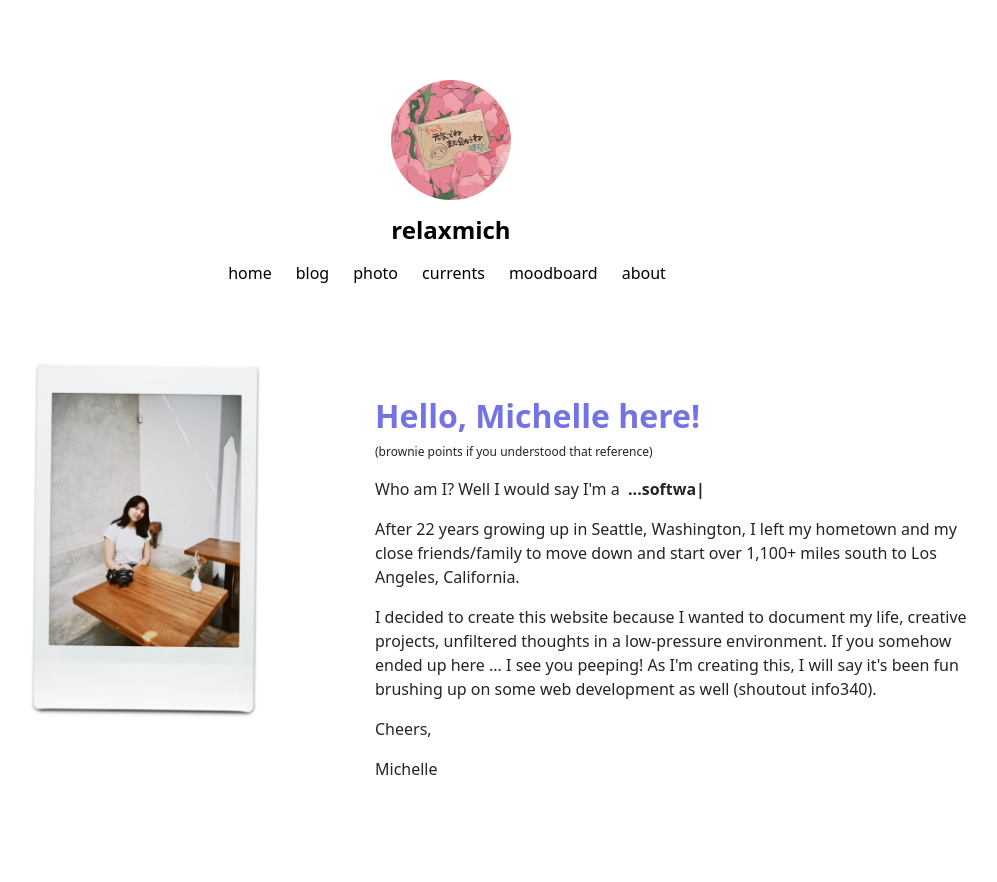
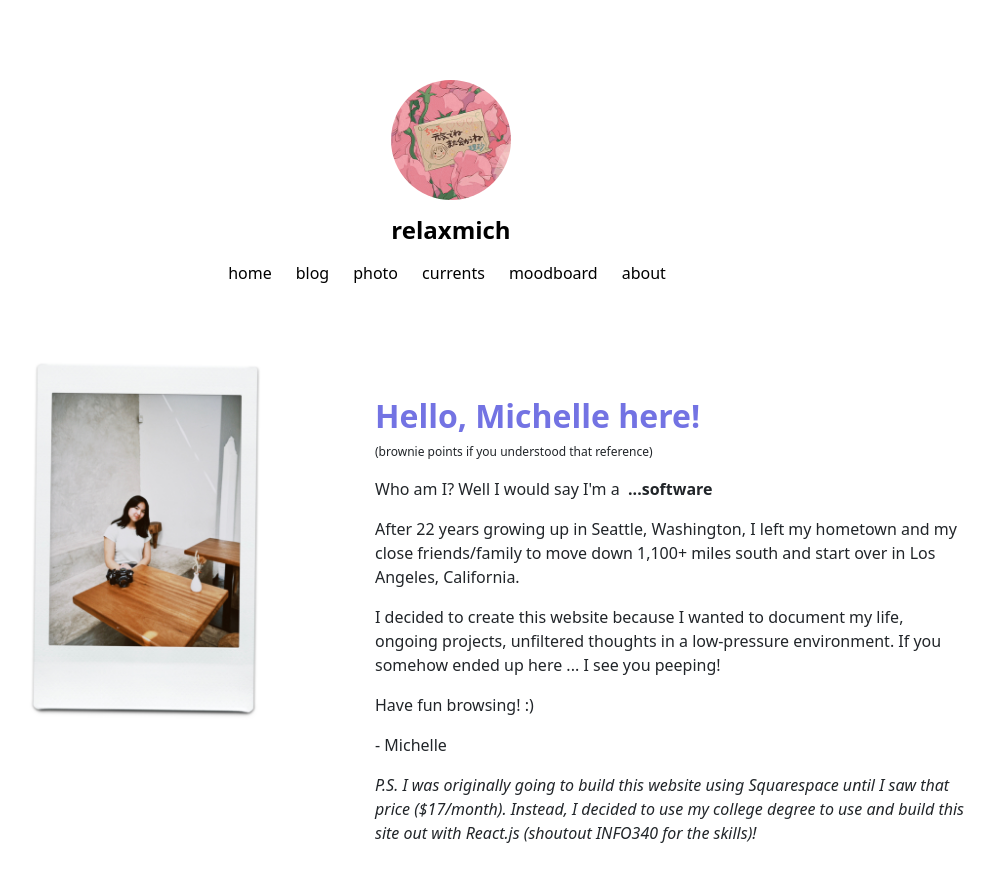
Before and after one commit to michelletapham/michelletapham, a React (Create React App) app: page /about in a window 1280 px wide. Shown: the top 882 px of the page, without its empty margins (189-1186 px from the left). Built offline with nearby package versions, Linux system fonts and the light colour scheme.

Commit message:
update links + about page

```diff
--- a/src/components/Header.js
+++ b/src/components/Header.js
@@ -6,7 +6,7 @@
 export default function Header() {
   return (
     <header className="header">
-        <a className="button" href="/blog">
+        <a className="button" href="/michelletapham/blog">
           <img className= "header-icon" src={HeaderIcon} alt ="Spirited Away Letter"/>
           <h4>relaxmich</h4>
         </a>
--- a/src/pages/About.js
+++ b/src/pages/About.js
@@ -45,15 +45,18 @@
                   </p>
                   <p>
                     After 22 years growing up in Seattle, Washington, I left my hometown and my
-                    close friends/family to move down and start over 1,100+ miles south to Los Angeles, California.
+                    close friends/family to move down 1,100+ miles south and start over in Los Angeles, California.
                   </p>
                   <p>
-                    I decided to create this website because I wanted to document my life, creative projects, unfiltered thoughts in
+                    I decided to create this website because I wanted to document my life, ongoing projects, unfiltered thoughts in
                     a low-pressure environment. If you somehow ended up here ... I see you peeping!
-                    As I'm creating this, I will say it's been fun brushing up on some web development as well (shoutout info340).
                   </p>
-                  <p>Cheers,</p>
-                  <p>Michelle</p>
+                  <p>Have fun browsing! :)</p>
+                  <p>- Michelle</p>
+                  <i>
+                    P.S. I was originally going to build this website using Squarespace until I saw that price ($17/month).
+                    Instead, I decided to use my college degree to use and build this site out with React.js (shoutout INFO340 for the skills)!
+                  </i>
                 </Row>
               </Col>
             </Row>
```
